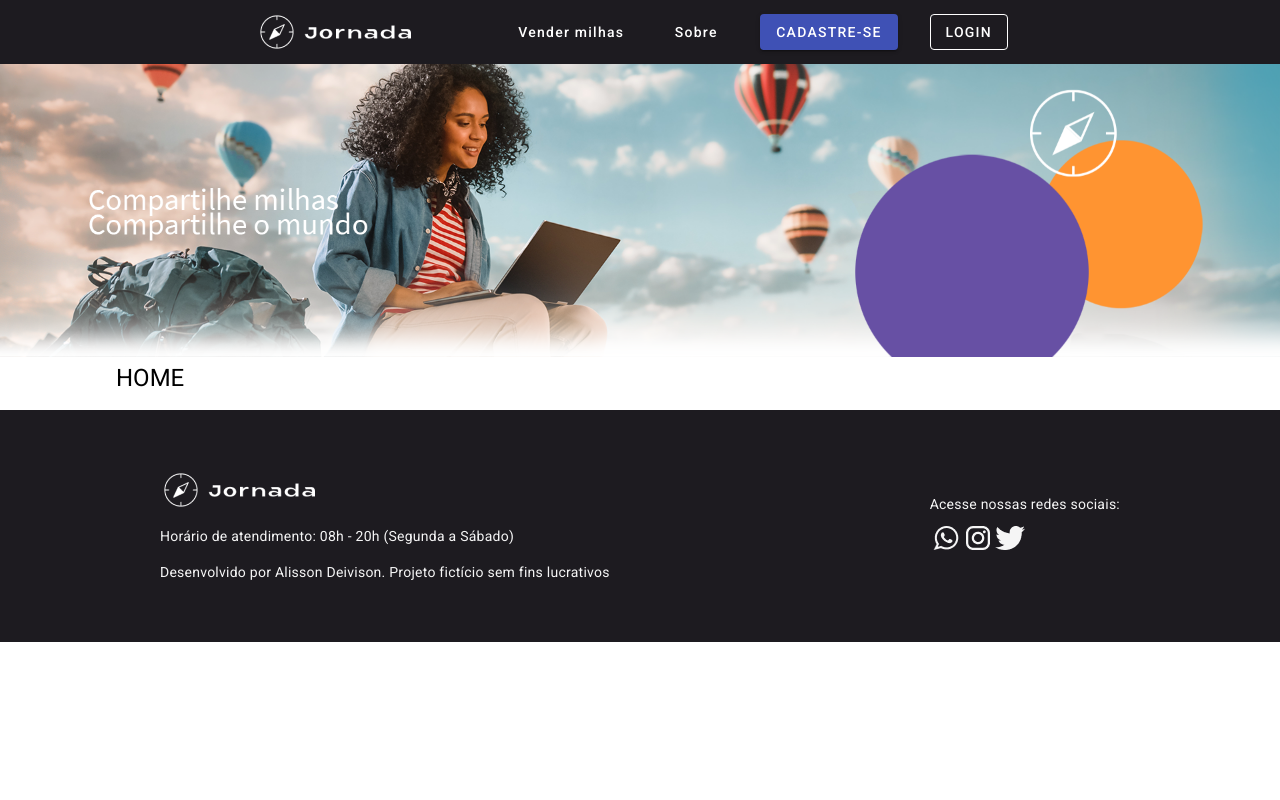
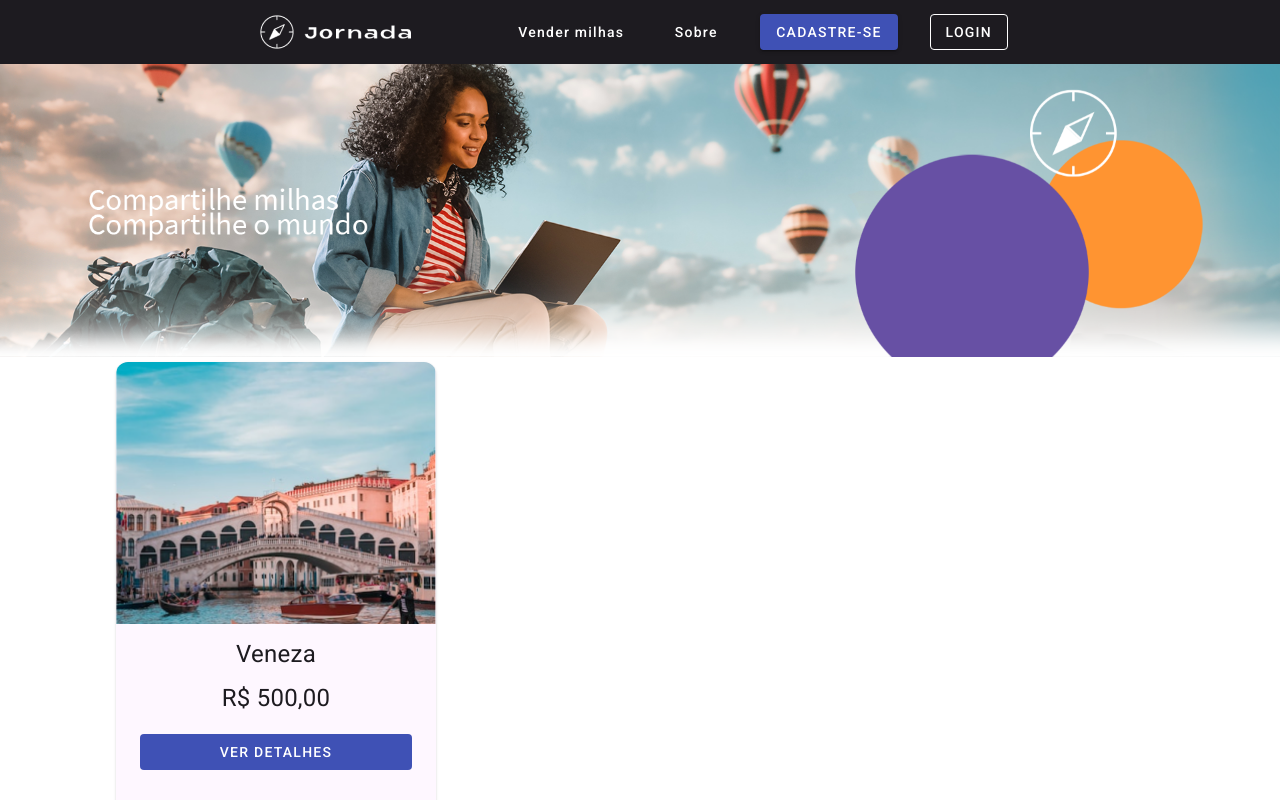
Before and after one commit to AlissonDeivison/passagens-aereas, an Angular app: page / in a window 1280 px wide. Shown: the top 800 px of the page. Built offline with nearby package versions, Linux system fonts and the light colour scheme.

Commit message:
Adicionado componente de busca na página inicial

```diff
--- a/src/app/pages/home/home.component.html
+++ b/src/app/pages/home/home.component.html
@@ -1,4 +1,4 @@
 <app-banner src="assets/imagens/banner-homepage.png" alt="Banner da aplicação"></app-banner>
 <app-container>
-  <h1>HOME</h1>
+  <app-search-card></app-search-card>
 </app-container>
```
